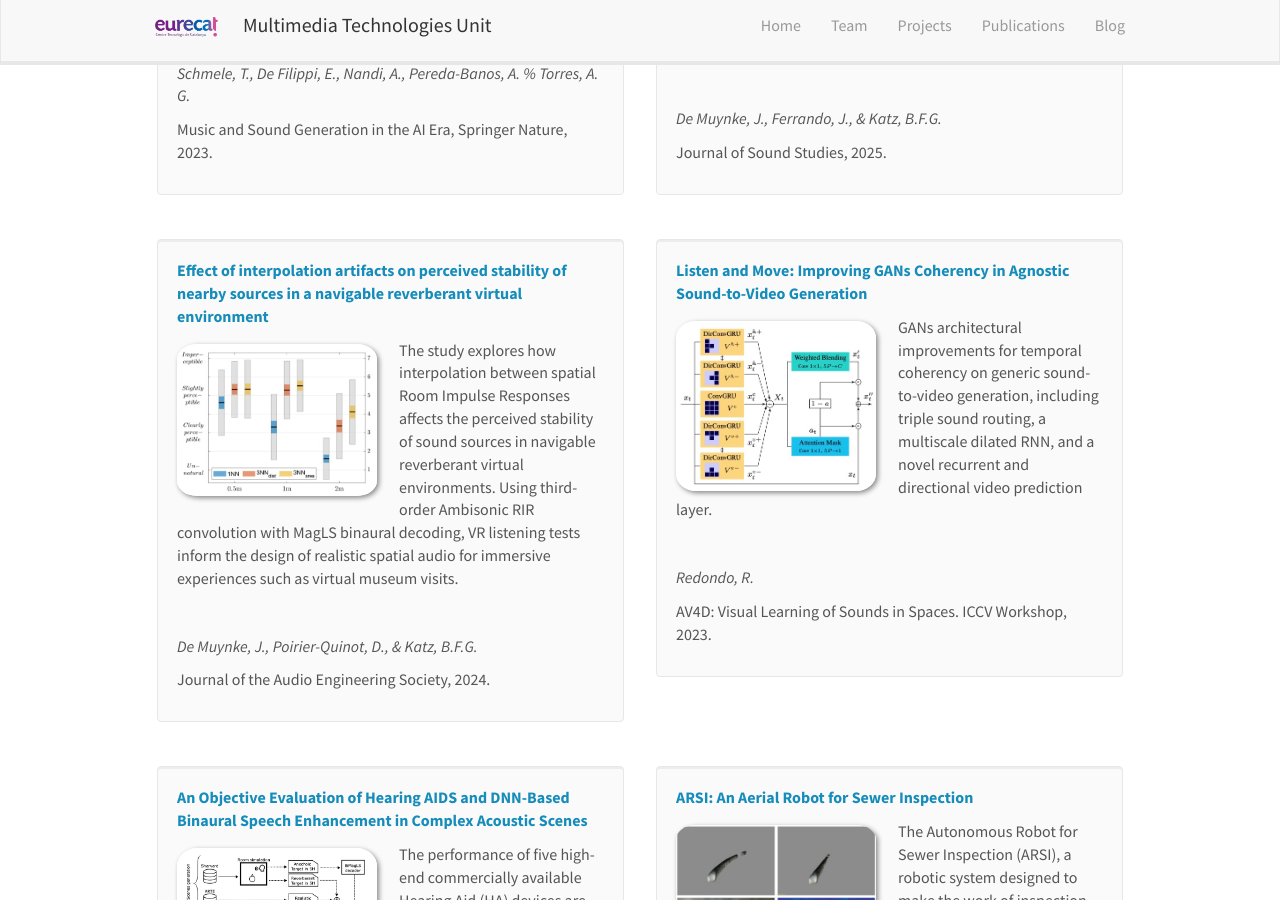
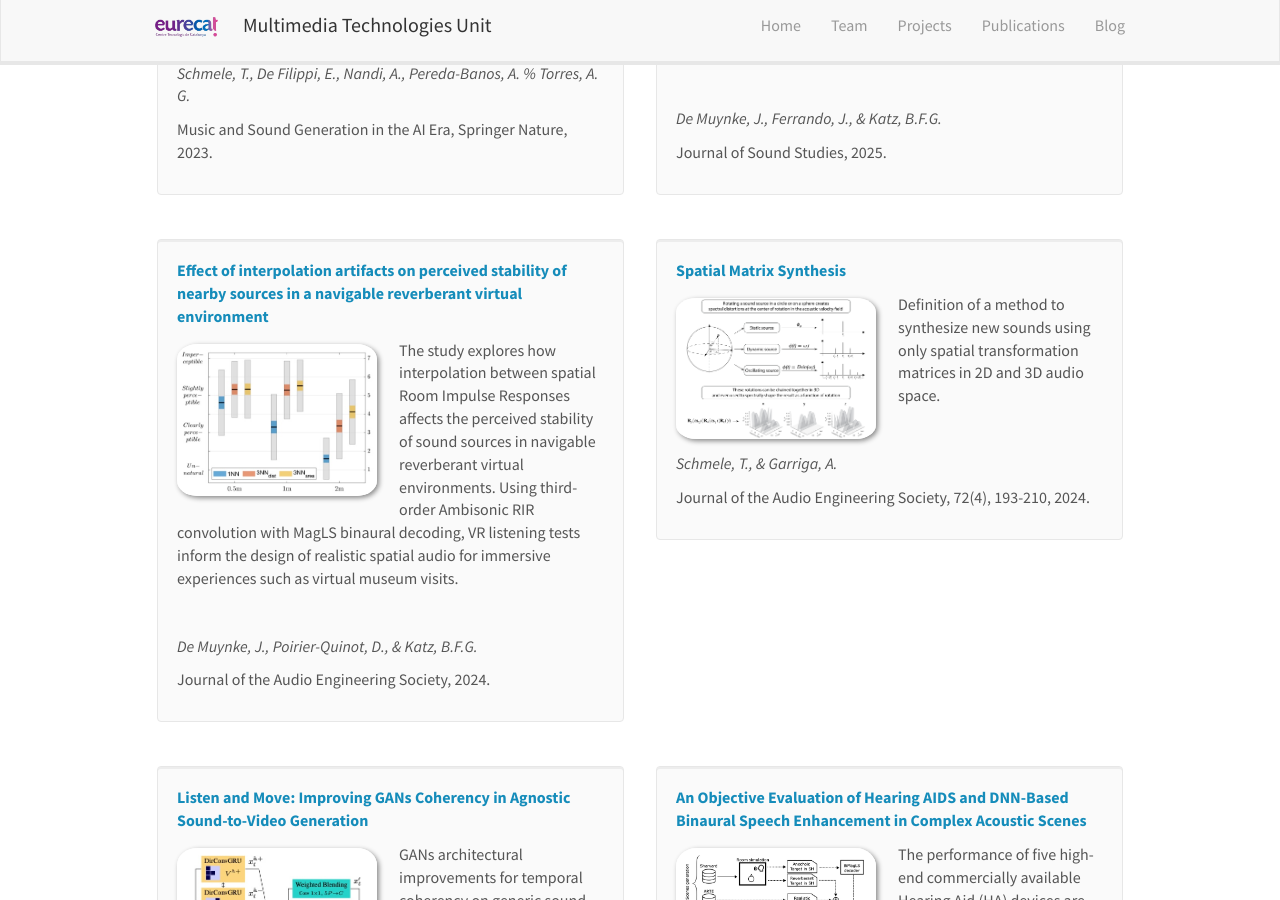
Before and after one commit to multimedia-eurecat/multimedia-eurecat.github.io, a Jekyll site: the page built from _pages/publications.md, in a window 1280 px wide and 900 px high, scrolled down 473 px. Built offline with Jekyll 4.4.1, drawn with Linux system fonts in a browser that asks for light colours; nearby versions of some CDN libraries.

Commit message:
Highlightes SM synthesis

```diff
--- a/_data/publist.yml
+++ b/_data/publist.yml
@@ -141,7 +141,9 @@
   details: Journal of the Audio Engineering Society, 72(4), 193-210, 2024.
   year: 2024
   url: https://www.aes.org/tmpFiles/elib/20251031/22390.pdf
-  highlight: 0
+  image: spatial_matrix_synthesis.png
+  description: Definition of a method to synthesize new sounds using only spatial transformation matrices in 2D and 3D audio space.
+  highlight: 1
 
   # 2023
 
```
